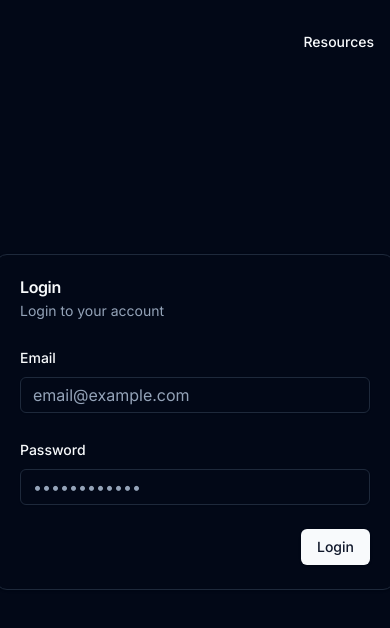
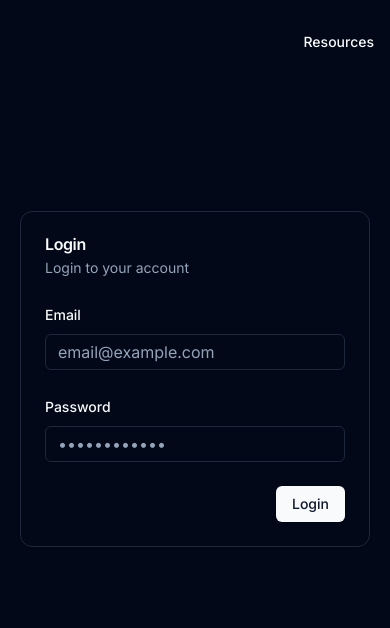
Before and after one commit to Miunn/portfolio, a Next.js app: page /login in a window 390 px wide. Shown: the top 628 px of the page. Built offline with nearby package versions, Linux system fonts and the light colour scheme; a web font is replaced by a local one.

Commit message:
Use min height dvh for mobile browsers

```diff
--- a/src/app/layout.tsx
+++ b/src/app/layout.tsx
@@ -34,7 +34,7 @@ export default function RootLayout({
   return (
     <html lang="en" className={"dark overflow-x-hidden"}>
       <body className={cn(
-        "relative w-screen min-h-screen font-inter antialiased overflow-hidden",
+        "relative w-screen min-h-dvh font-inter antialiased overflow-hidden",
         inter.className
       )}>
         <header className="absolute top-0 left-1/2 -translate-x-[50%] z-50 w-full max-w-6xl flex justify-end py-6">
--- a/src/app/page.tsx
+++ b/src/app/page.tsx
@@ -20,7 +20,7 @@ export default function Home() {
                 refresh
             />
             <main className="max-w-6xl relative w-full overflow-hidden flex min-h-screen flex-col items-center mx-auto px-10">
-                <section className={"relative w-full max-w-6xl flex min-h-screen flex-col justify-center"}>
+                <section className={"relative w-full max-w-6xl flex min-h-dvh flex-col justify-center"}>
                     <h1 className={"tracking-wide text-2xl"}>Hi, I&apos;m Rémi.</h1>
                     <p>
                         I'm a fifth year cyber-security student from France.<br />
--- a/src/components/LoginForm.tsx
+++ b/src/components/LoginForm.tsx
@@ -53,7 +53,7 @@ export default function LoginForm() {
     }
 
     return (
-        <Card className="w-[400px] absolute top-1/2 left-1/2 -translate-x-1/2 -translate-y-1/2">
+        <Card className="w-[350px] sm:w-[400px] absolute top-[25%] md:top-1/2 left-1/2 -translate-x-1/2 md:-translate-y-1/2">
             <CardHeader>
                 <CardTitle>Login</CardTitle>
                 <CardDescription>Login to your account</CardDescription>
```
